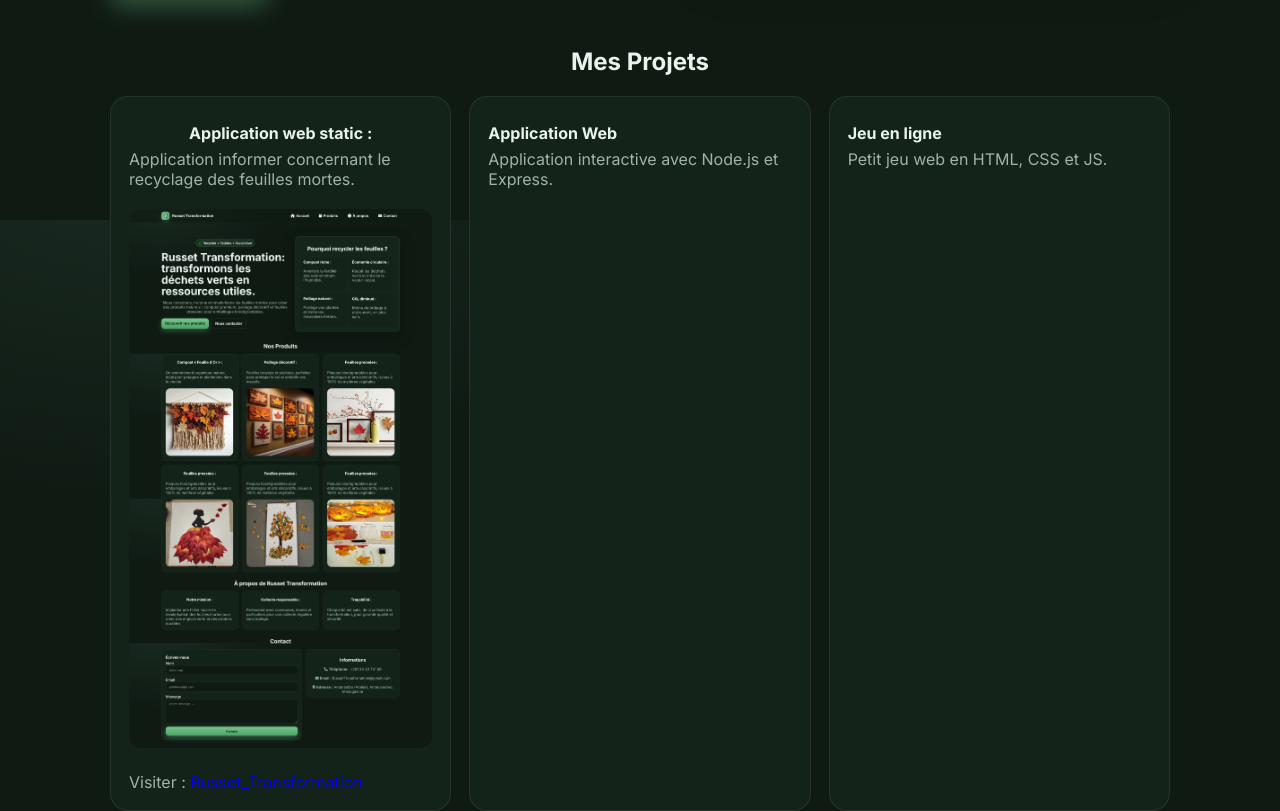
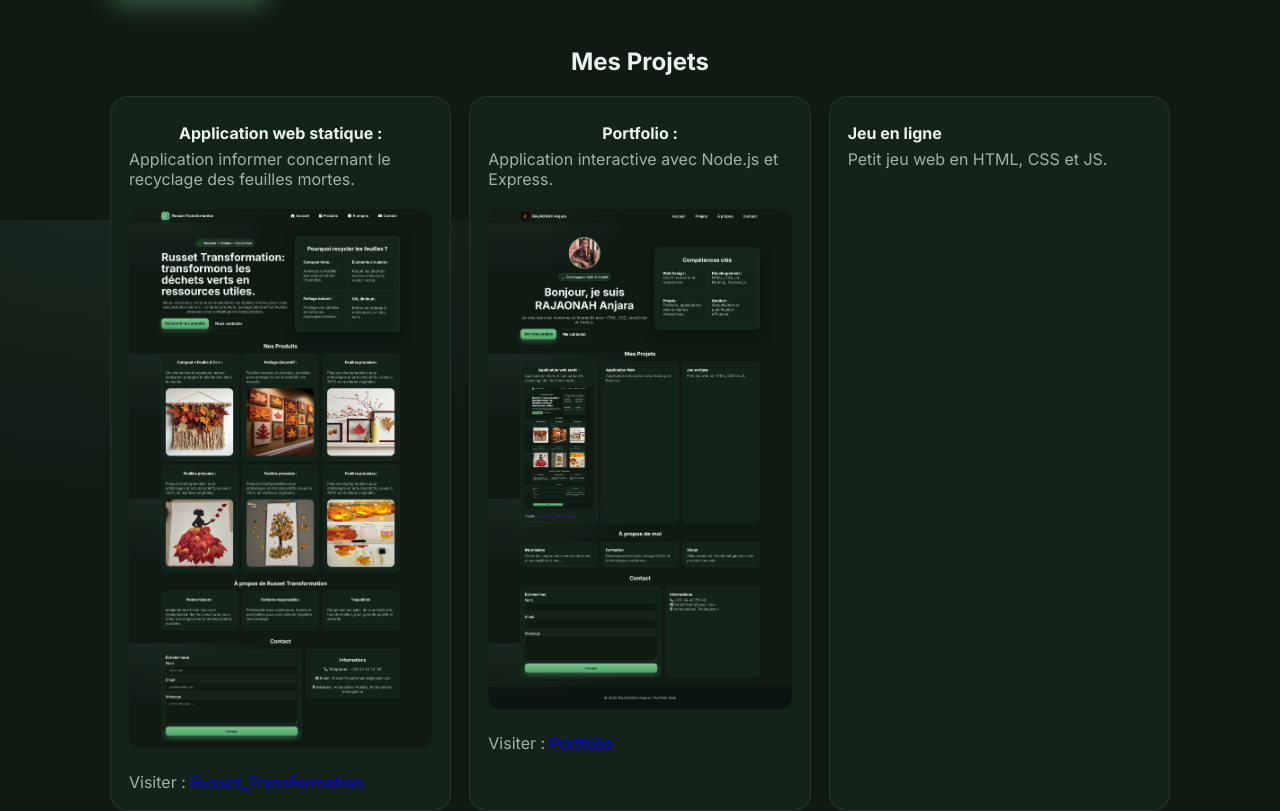
Before and after one commit to Rajaonah01/portfolio_anjara, a plain HTML site: page index.html in a window 1280 px wide. Shown: the part 580-1391 px from the top of the page. Drawn offline with Linux system fonts and the light colour scheme.

Commit message:
mise a jour

```diff
--- a/index.html
+++ b/index.html
@@ -147,16 +147,16 @@
     <center><h2>Mes Projets</h2></center>
     <div class="cards">
       <article class="card">
-        <center><h4>Application web static :</h4></center>
+        <center><h4>Application web statique :</h4></center>
         <p>Application informer concernant le recyclage des feuilles mortes.</p><br>
         <img src="images/russet.png" alt="" style="width:100%; border-radius:12px;"><br><br>
-
        <p>Visiter : <a href="https://russet-transformation-fotsykely.netlify.app/">Russet_Transformation</a></p>
       </article>
       <article class="card">
-        <h4>Application Web</h4>
-        <p>Application interactive avec Node.js et Express.</p>
-        <img src="images/projet2.jpg" alt="" style="width:100%; border-radius:12px;">
+        <center><h4>Portfolio :</h4></center>
+        <p>Application interactive avec Node.js et Express.</p><br>
+        <img src="images/portfolio.png" alt="" style="width:100%; border-radius:12px;"><br><br>
+        <p>Visiter : <a href="https://anjara-portfolio.netlify.app/">Portfolio</a></p>
       </article>
       <article class="card">
         <h4>Jeu en ligne</h4>
```
Also changed, not shown: images/portfolio.png (added).
